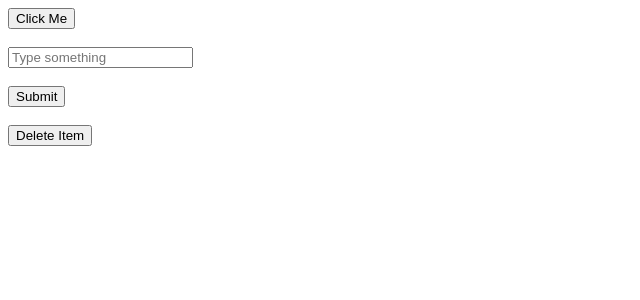
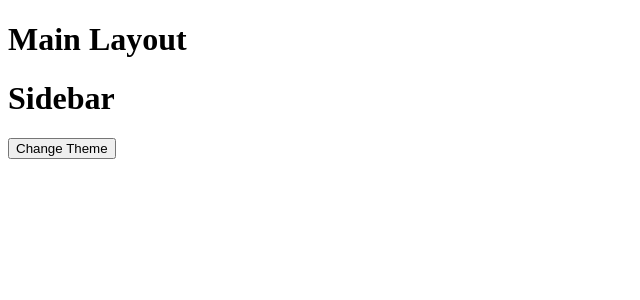
Before and after one commit to shrutipanday25-ui/my-react-app, a React (Vite) app: page / in a window 1280 px wide. Shown: the top 300 px of the page, without its empty margins (0-640 px from the left). Built offline with nearby package versions, Linux system fonts and the light colour scheme.

Commit message:
Day 22 Context API

```diff
--- a/src/App.jsx
+++ b/src/App.jsx
@@ -1,9 +1,7 @@
-import InteractiveForm from "./InteractiveForm"
+import MainLayout from "./MainLayout"
 function App (){
   return(
-    <div>
-      <InteractiveForm/>
-    </div>
+    <MainLayout/>
   );
 
 }
--- /dev/null
+++ b/src/MainLayout.jsx
@@ -0,0 +1,16 @@
+import {useContext} from "react";
+import { ThemeContext } from "./context/ThemeContext";
+import Sidebar from "./Sidebar";
+function MainLayout(){
+    const {theme}=useContext (ThemeContext);
+    return(
+        <div className={theme==="light"?
+            "layout-light": "layout-dark"
+        }>
+            <h1>Main Layout</h1>
+            <Sidebar/>
+
+        </div>
+    );
+}
+export default MainLayout;
--- /dev/null
+++ b/src/Sidebar.jsx
@@ -0,0 +1,10 @@
+import ThemeToggleButton from "./ThemeToggleButton";
+function Sidebar(){
+    return(
+        <div>
+            <h1>Sidebar</h1>
+            <ThemeToggleButton/>
+        </div>
+    );
+}
+export default Sidebar;
--- /dev/null
+++ b/src/ThemeToggleButton.jsx
@@ -0,0 +1,22 @@
+import { useContext } from "react";
+import { ThemeContext } from "./context/ThemeContext";
+
+function ThemeToggleButton() {
+    const { theme, setTheme } = useContext(ThemeContext);
+
+    function toggleButton() {
+        if (theme === "light") {
+            setTheme("dark");
+        } else {
+            setTheme("light");
+        }
+    }
+
+    return (
+        <button onClick={toggleButton}>
+            Change Theme
+        </button>
+    );
+}
+
+export default ThemeToggleButton;
--- /dev/null
+++ b/src/context/ThemeContext.jsx
@@ -0,0 +1,13 @@
+import { createContext, useState } from "react";
+
+export const ThemeContext = createContext();
+
+export function ThemeProvider({ children }) {
+  const [theme, setTheme] = useState("light");
+
+  return (
+    <ThemeContext.Provider value={{ theme, setTheme }}>
+      {children}
+    </ThemeContext.Provider>
+  );
+}
--- /dev/null
+++ b/src/index.css
@@ -0,0 +1,13 @@
+.layout-light {
+  background-color: white;
+  color: black;
+  min-height: 100vh;
+  padding: 20px;
+}
+
+.layout-dark {
+  background-color: black;
+  color: white;
+  min-height: 100vh;
+  padding: 20px;
+}
--- a/src/main.jsx
+++ b/src/main.jsx
@@ -1,9 +1,12 @@
-import { StrictMode } from 'react'
-import { createRoot } from 'react-dom/client'
-import App from './App.jsx'
+import { StrictMode } from "react";
+import { createRoot } from "react-dom/client";
+import App from "./App.jsx";
+import { ThemeProvider } from "./context/ThemeContext.jsx";
 
-createRoot(document.getElementById('root')).render(
+createRoot(document.getElementById("root")).render(
   <StrictMode>
-    <App />
-  </StrictMode>,
-)
+    <ThemeProvider>
+      <App />
+    </ThemeProvider>
+  </StrictMode>
+);
```
